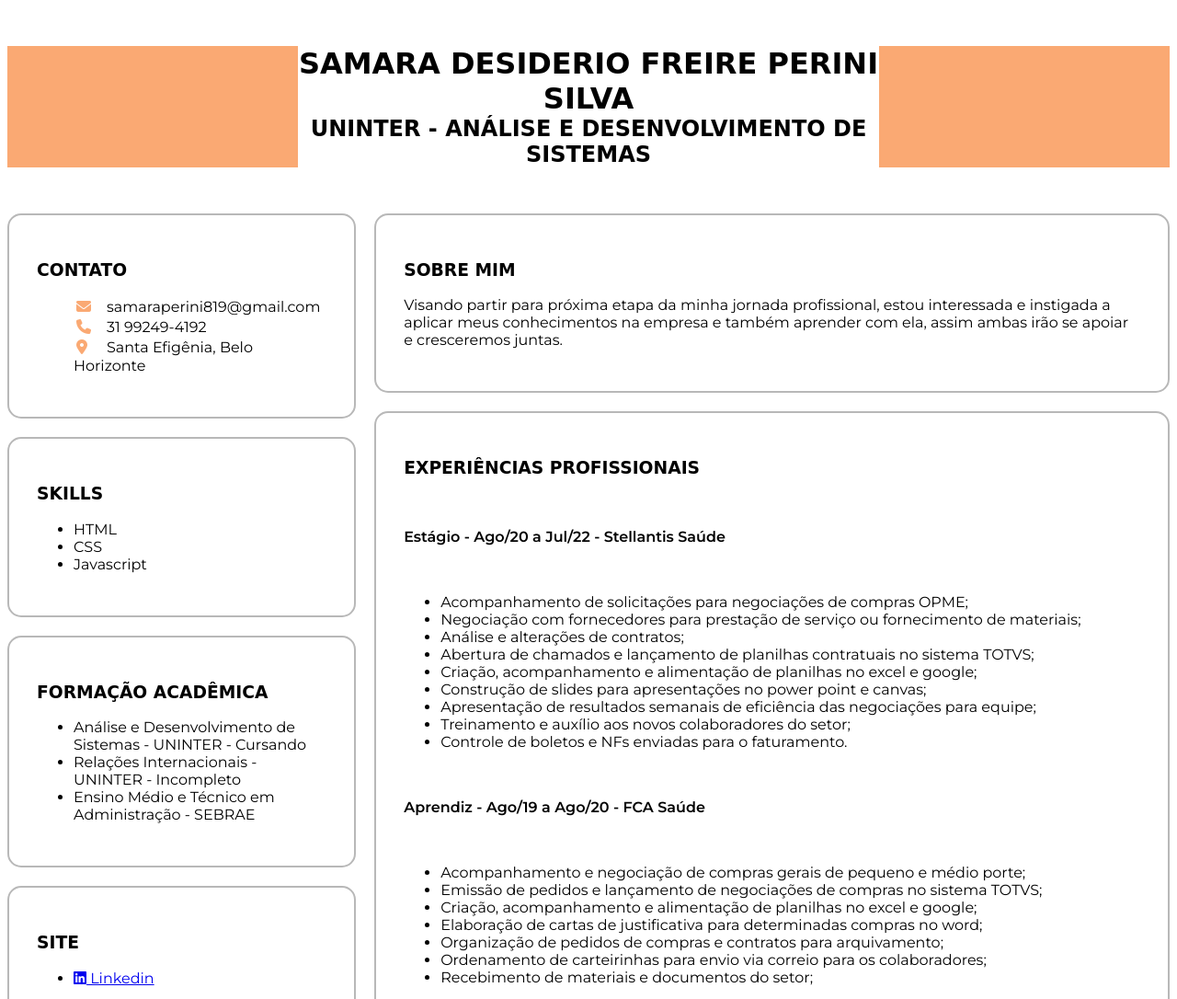
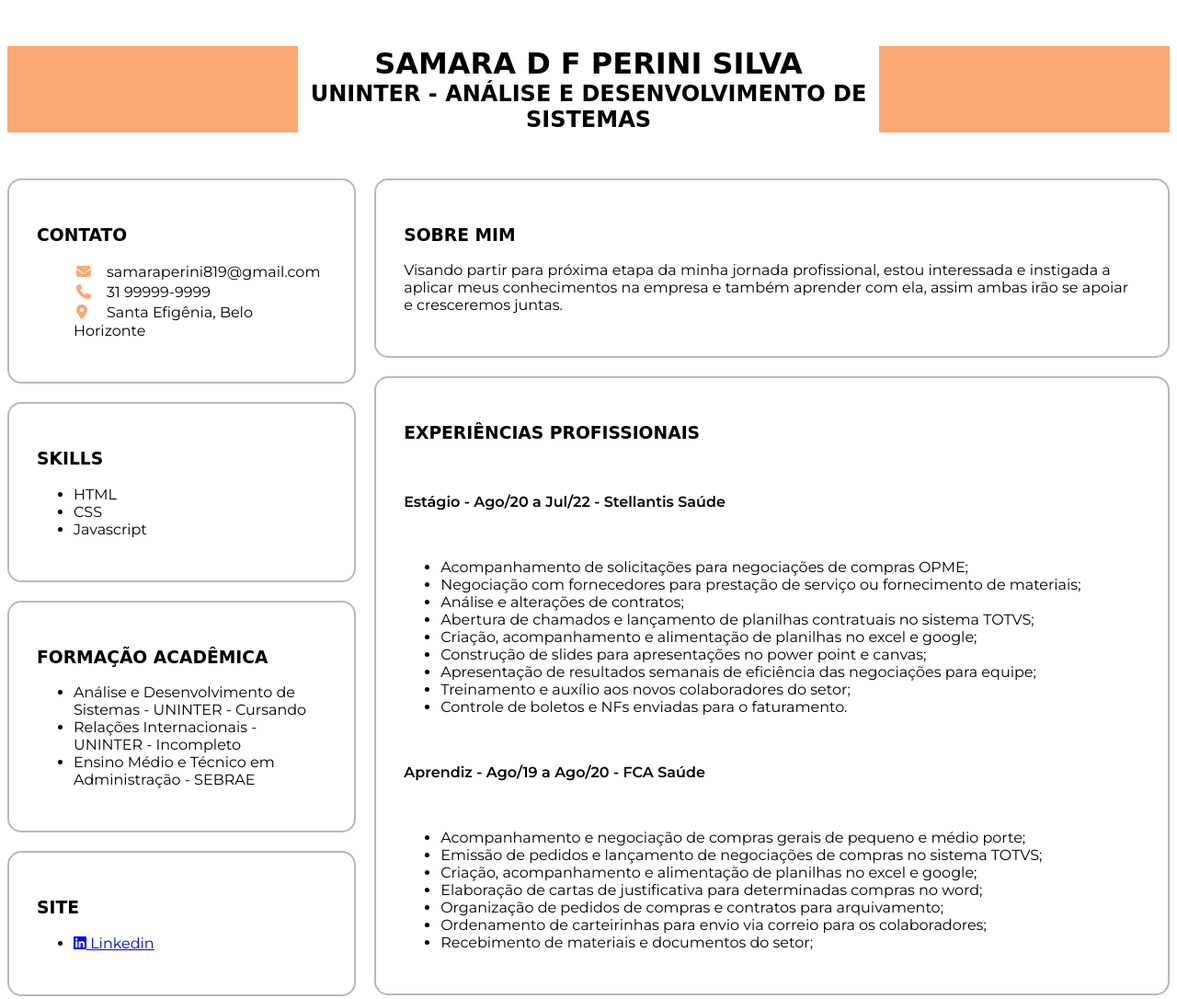
Before and after one commit to samaraperini/curriculo_exemplo, a plain HTML site: page index.html in a window 1280 px wide. Shown: the top 1086 px of the page at 92% size. Drawn offline with Linux system fonts and the light colour scheme; a web font is replaced by a local one.

Commit message:
Update index.html

```diff
--- a/index.html
+++ b/index.html
@@ -16,7 +16,7 @@
 <body>
     <div id="header">
         <div id="nameandtitle">
-            <h1> Samara Desiderio Freire Perini Silva</h1>
+            <h1> Samara D F Perini Silva</h1>
             <h2> UNINTER - Análise e Desenvolvimento de Sistemas</h2>
         </div>
     </div>
@@ -26,7 +26,7 @@
                 <h3>Contato</h3>
                 <ul id="contact">
                      <li><i class="fa-solid fa-envelope"></i>samaraperini819@gmail.com</li>
-                     <li><i class="fa-solid fa-phone"></i>31 99249-4192</li>
+                     <li><i class="fa-solid fa-phone"></i>31 99999-9999</li>
                      <li><i class="fa-solid fa-location-dot"></i>Santa Efigênia, Belo Horizonte</li>
                 </ul>
             </div>
```
